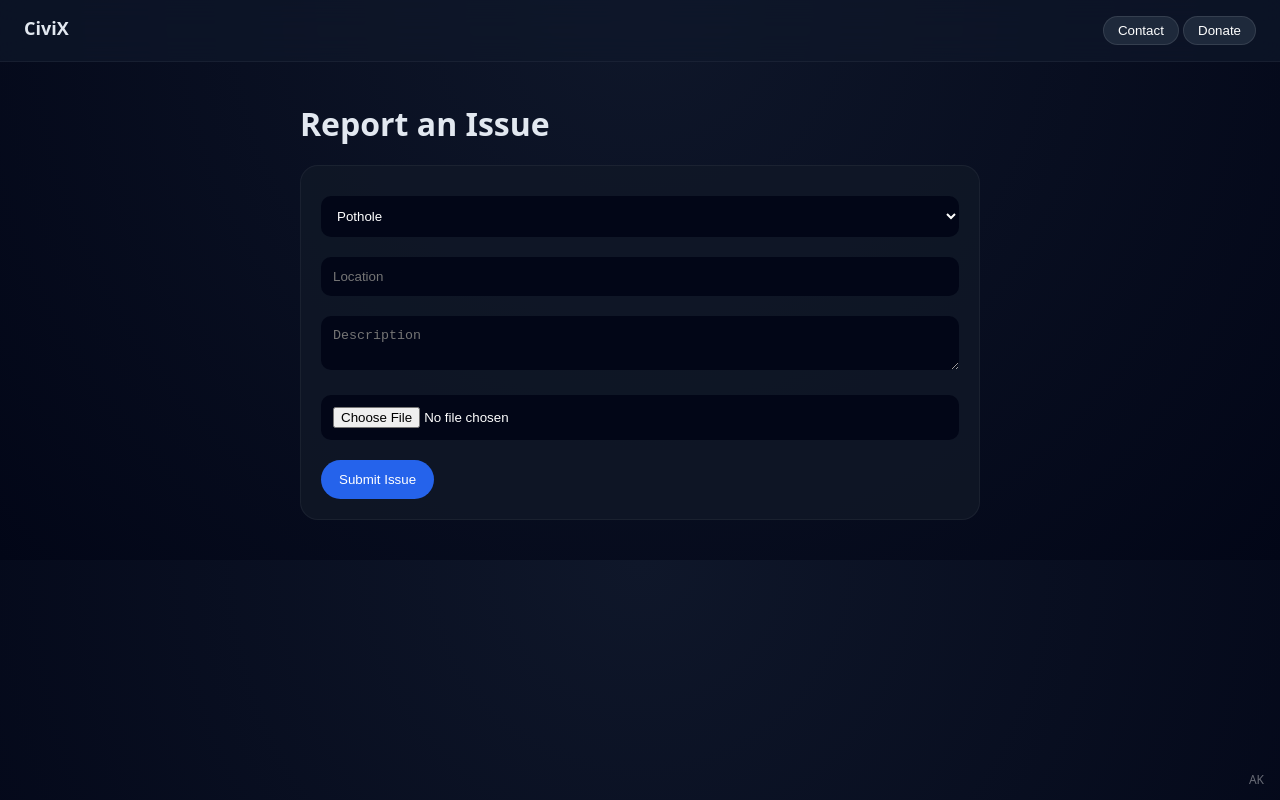
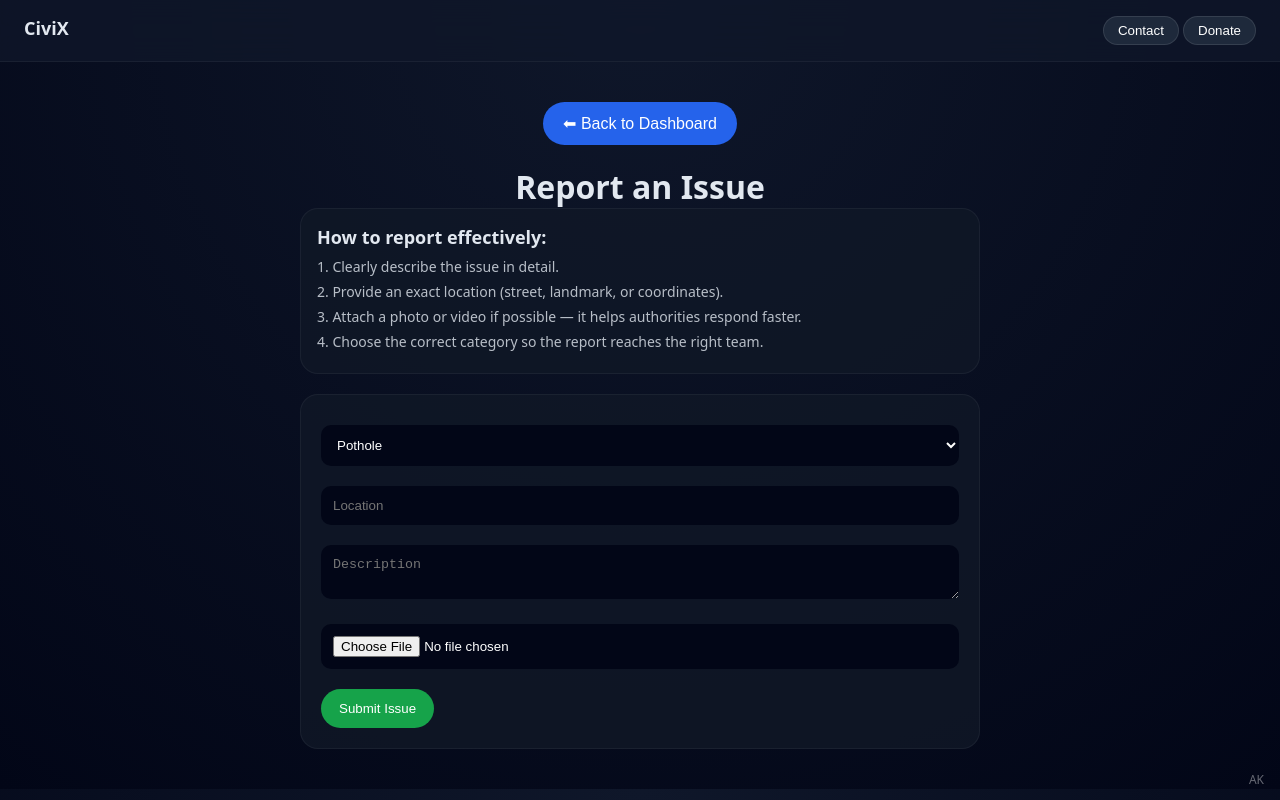
Before and after one commit to AK-Civix/official, a plain HTML site: page report.html in a window 1280 px wide. Drawn offline with nearby package versions, Linux system fonts and the light colour scheme.

Commit message:
report.html

```diff
--- a/report.html
+++ b/report.html
@@ -24,8 +24,9 @@ body {
     justify-content:space-between;
     padding:16px 24px;
     backdrop-filter: blur(14px);
-    background: rgba(15,23,42,0.7);
+    background: rgba(15,23,42,0.8);
     border-bottom:1px solid rgba(255,255,255,0.05);
+    z-index:100;
 }
 .nav b { font-size:18px; }
 .nav button {
@@ -39,22 +40,40 @@ body {
 }
 .nav button:hover { background:#334155; }
 
-/* FORM PAGE */
+/* CONTAINER */
 .container {
     max-width:720px;
     margin:auto;
     padding:40px 20px;
+    text-align:center;
 }
 
-h1 { font-size:32px; margin-bottom:20px; }
+/* BACK BUTTON */
+.dashboard-btn {
+    padding:12px 20px;
+    margin-bottom:20px;
+    border-radius:999px;
+    border:none;
+    cursor:pointer;
+    background:#2563eb;
+    color:white;
+    font-size:16px;
+    transition:0.2s;
+}
+.dashboard-btn:hover { transform:scale(1.05); background:#1d4ed8; }
+.dashboard-btn:active { transform:scale(0.95); }
+
+/* FORM BOX */
 .form-box {
     background: rgba(17,24,39,0.8);
     padding:20px;
     border-radius:18px;
     border:1px solid rgba(255,255,255,0.05);
+    text-align:left;
+    margin-top:20px;
 }
 
-input, textarea, select {
+.form-box input, .form-box textarea, .form-box select {
     width:100%;
     margin:10px 0;
     padding:12px;
@@ -68,14 +87,26 @@ button.submit-btn {
     padding:12px 18px;
     border:none;
     border-radius:999px;
-    background:#2563eb;
+    background:#16a34a;
     color:white;
     cursor:pointer;
     transition:0.2s;
     margin-top:10px;
 }
-button.submit-btn:hover { transform:scale(1.05); background:#1d4ed8; }
+button.submit-btn:hover { transform:scale(1.05); background:#15803d; }
 button.submit-btn:active { transform:scale(0.95); }
+
+/* GUIDE / TIPS */
+.tips {
+    background: rgba(17,24,39,0.75);
+    border-radius:18px;
+    border:1px solid rgba(255,255,255,0.05);
+    padding:16px;
+    margin-bottom:20px;
+    text-align:left;
+}
+.tips h3 { font-size:18px; margin-bottom:8px; }
+.tips p { font-size:14px; opacity:0.8; margin-bottom:6px; }
 
 /* SIGNATURE */
 .signature {
@@ -98,7 +129,18 @@ button.submit-btn:active { transform:scale(0.95); }
 </div>
 
 <div class="container">
+
+    <button class="dashboard-btn" onclick="location.href='index.html'">⬅ Back to Dashboard</button>
+
     <h1>Report an Issue</h1>
+
+    <div class="tips">
+        <h3>How to report effectively:</h3>
+        <p>1. Clearly describe the issue in detail.</p>
+        <p>2. Provide an exact location (street, landmark, or coordinates).</p>
+        <p>3. Attach a photo or video if possible — it helps authorities respond faster.</p>
+        <p>4. Choose the correct category so the report reaches the right team.</p>
+    </div>
 
     <div class="form-box">
         <select id="category">
@@ -126,13 +168,11 @@ const client = supabase.createClient(
   "sb_publishable_gwJp2GV1r1lqKM5siFCeig_9JkaqV6o"
 );
 
-// CACHE DOM
 const categoryEl = document.getElementById("category");
 const locationEl = document.getElementById("location");
 const descEl = document.getElementById("desc");
 const mediaEl = document.getElementById("media");
 
-// SUBMIT ISSUE
 async function submitIssue(){
     const category = categoryEl.value;
     const location = locationEl.value;
@@ -140,43 +180,25 @@ async function submitIssue(){
     const file = mediaEl.files[0];
 
     if(!location || !description){
-        alert("Fill all fields");
+        alert("Please fill all fields!");
         return;
     }
 
     let mediaUrl = null;
-
     if(file){
         const fileName = Date.now() + "-" + file.name;
-
-        const { error } = await client.storage
-            .from("issues-media")
-            .upload(fileName, file);
-
-        if(error){
-            alert("Upload failed");
-            return;
-        }
-
+        const { error } = await client.storage.from("issues-media").upload(fileName,file);
+        if(error){ alert("Upload failed"); return; }
         mediaUrl = `https://bxtsttllyscfvawvhhas.supabase.co/storage/v1/object/public/issues-media/${fileName}`;
     }
 
     await client.from("issues").insert([{
-        category,
-        location,
-        description,
-        media_url: mediaUrl,
-        upvotes: 0,
-        status: "Reported"
+        category, location, description, media_url: mediaUrl, upvotes: 0, status: "Reported"
     }]);
 
-    locationEl.value = "";
-    descEl.value = "";
-    mediaEl.value = "";
-
+    locationEl.value=""; descEl.value=""; mediaEl.value="";
     alert("Issue submitted successfully!");
 }
 </script>
-
 </body>
 </html>
```
